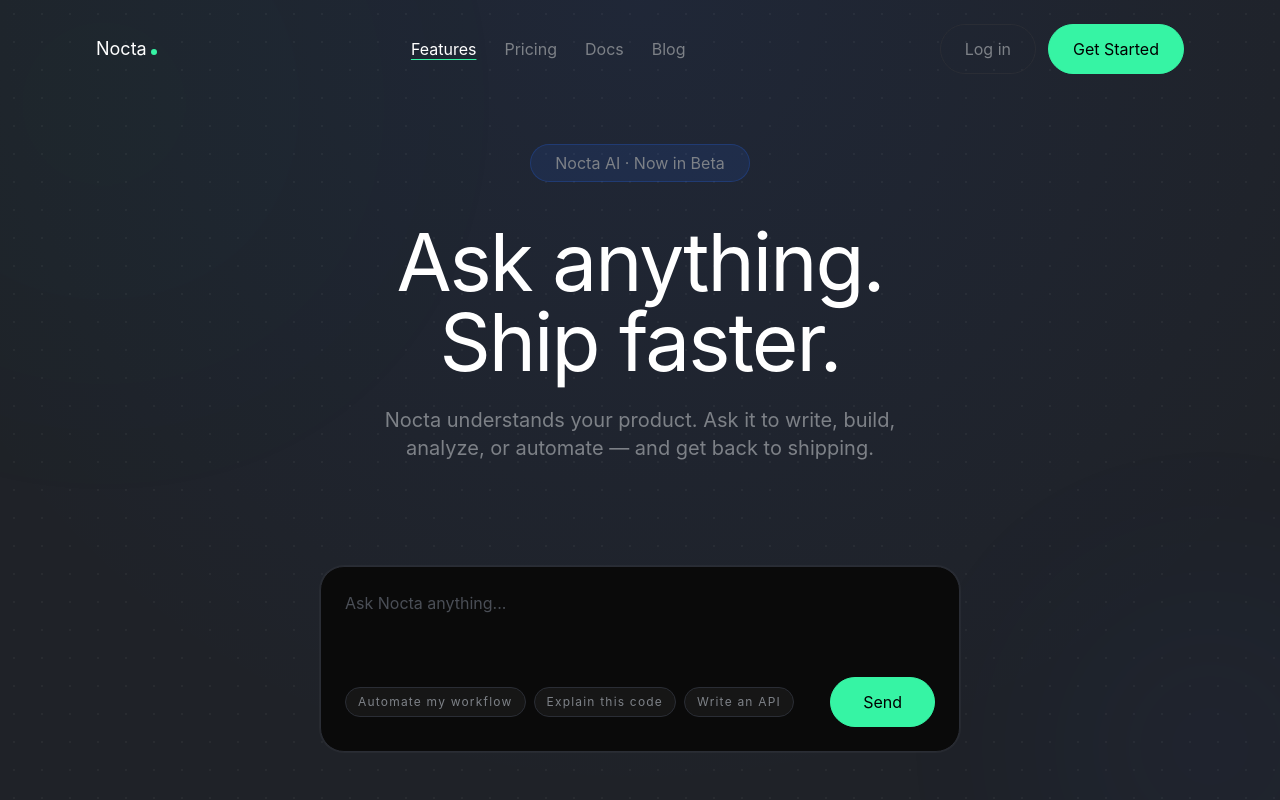
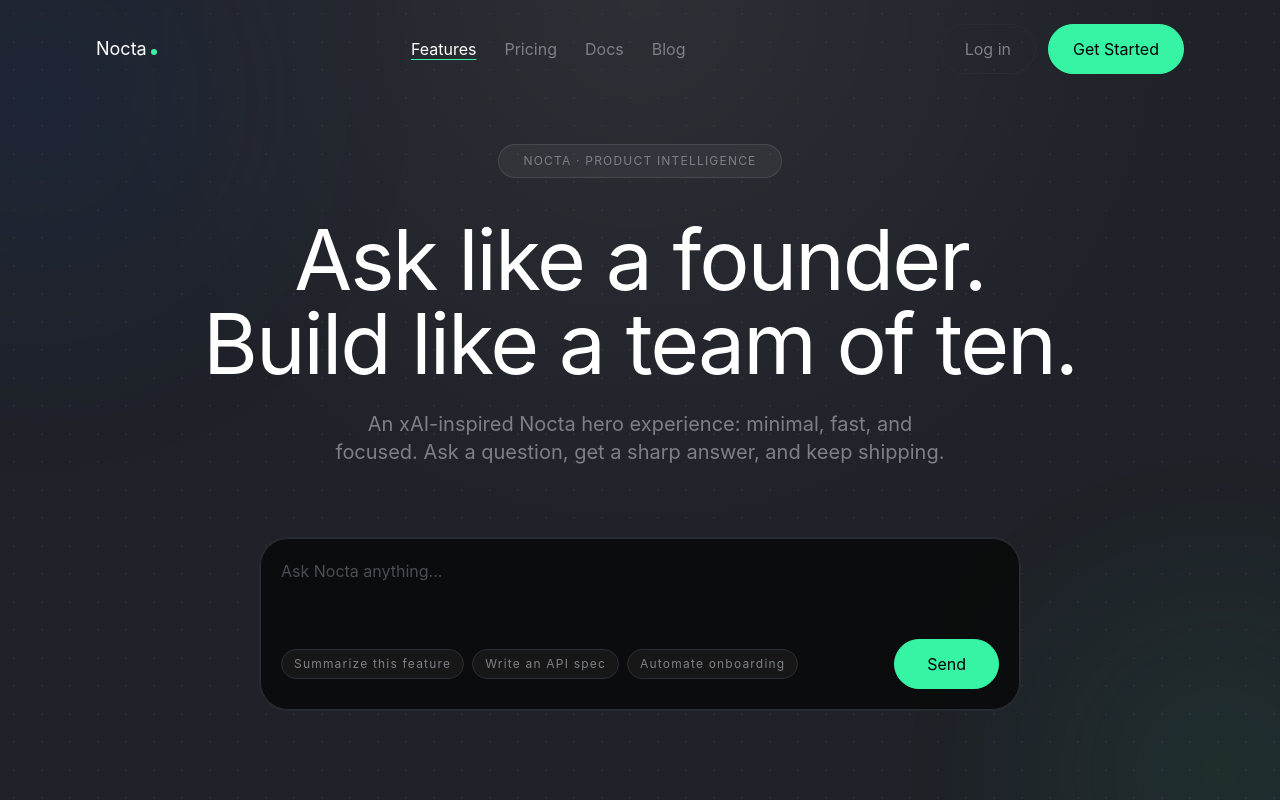
Before and after one commit to Shre202002/Nocta, a Next.js app: page / in a window 1280 px wide. Shown: the top 800 px of the page. Built offline with nearby package versions, Linux system fonts and the light colour scheme.

Commit message:
Refine landing hero to xAI-like minimal style

```diff
--- a/src/components/landing/Hero.tsx
+++ b/src/components/landing/Hero.tsx
@@ -1,12 +1,11 @@
 'use client';
 
 import { useEffect, useMemo, useRef, useState, type KeyboardEvent } from 'react';
-import { Badge } from '@/components/ui/Badge';
 import { Button } from '@/components/ui/Button';
-import { Reveal, usePrefersReducedMotion } from './motion';
+import { usePrefersReducedMotion } from './motion';
 
 type Msg = { role: 'user' | 'assistant'; content: string };
-const SUGGESTIONS = ['Automate my workflow', 'Explain this code', 'Write an API'];
+const QUICK_PROMPTS = ['Summarize this feature', 'Write an API spec', 'Automate onboarding'];
 const MAX_MESSAGES = 5;
 
 export function Hero() {
@@ -25,12 +24,15 @@ export function Hero() {
 
   const sendMessage = async () => {
     if (!input.trim() || loading || limitReached) return;
+
     const userMsg: Msg = { role: 'user', content: input.trim() };
     const updated = [...messages, userMsg];
+
     setMessages(updated);
     setInput('');
     setMsgCount((prev) => prev + 1);
     setLoading(true);
+
     try {
       const res = await fetch('/api/landing-chat', {
         method: 'POST',
@@ -38,7 +40,7 @@ export function Hero() {
         body: JSON.stringify({ messages: updated }),
       });
       const data = await res.json();
-      setMessages((prev) => [...prev, { role: 'assistant', content: data.reply ?? 'Ready for the next one.' }]);
+      setMessages((prev) => [...prev, { role: 'assistant', content: data.reply ?? 'Ready when you are.' }]);
     } catch {
       setMessages((prev) => [...prev, { role: 'assistant', content: 'Something went wrong. Try again.' }]);
     } finally {
@@ -53,29 +55,42 @@ export function Hero() {
     }
   };
 
-  const orbsClass = useMemo(() => (reduced ? '' : 'animate-orb-pulse'), [reduced]);
+  const orbClass = useMemo(() => (reduced ? '' : 'animate-orb-pulse'), [reduced]);
 
   return (
     <section className="relative min-h-screen overflow-hidden bg-[var(--color-bg)] px-6 pb-20 pt-36">
-      <div className="absolute inset-0 bg-[radial-gradient(circle_800px_at_50%_0%,rgba(37,99,235,0.08),transparent)]" />
-      <div className="absolute inset-0 bg-[radial-gradient(rgba(255,255,255,0.04)_1px,transparent_1px)] [background-size:28px_28px]" />
-      <div className={`pointer-events-none absolute -left-24 -top-24 h-[400px] w-[400px] rounded-full bg-[var(--color-accent)] opacity-4 blur-[160px] ${orbsClass}`} />
-      <div className={`pointer-events-none absolute -bottom-16 -right-20 h-[300px] w-[300px] rounded-full bg-[var(--color-accent-blue)] opacity-6 blur-[120px] ${orbsClass}`} />
+      <div className="absolute inset-0 bg-[radial-gradient(circle_900px_at_50%_0%,rgba(255,255,255,0.06),transparent_60%)]" />
+      <div className="absolute inset-0 bg-[radial-gradient(rgba(255,255,255,0.035)_1px,transparent_1px)] [background-size:28px_28px]" />
+      <div className={`pointer-events-none absolute left-[-140px] top-[-80px] h-[360px] w-[360px] rounded-full bg-[var(--color-accent-blue)] opacity-10 blur-[130px] ${orbClass}`} />
+      <div className={`pointer-events-none absolute bottom-[-110px] right-[-80px] h-[280px] w-[280px] rounded-full bg-[var(--color-accent)] opacity-10 blur-[120px] ${orbClass}`} />
 
-      <div className="relative mx-auto flex max-w-5xl flex-col items-center text-center">
-        <Reveal><Badge className="mb-10 border-[rgba(37,99,235,0.25)] bg-[rgba(37,99,235,0.12)] text-[16px] leading-6 tracking-normal text-[var(--color-text-secondary)]">Nocta AI · Now in Beta</Badge></Reveal>
-        <Reveal delay={70}><h1 className="mb-6 text-[48px] leading-[48px] tracking-[-1.2px] text-white md:text-[80px] md:leading-[80px] md:tracking-[-2px]">Ask anything.<br />Ship faster.</h1></Reveal>
-        <Reveal delay={140}><p className="mb-20 max-w-[520px] text-[20px] leading-7 text-[var(--color-text-secondary)]">Nocta understands your product. Ask it to write, build, analyze, or automate — and get back to shipping.</p></Reveal>
+      <div className="relative mx-auto flex max-w-4xl flex-col items-center text-center">
+        <p className="mb-10 rounded-[var(--radius-pill)] border border-white/10 bg-white/5 px-6 py-2 text-[12px] leading-4 tracking-[1.2px] text-[var(--color-text-secondary)]">
+          NOCTA · PRODUCT INTELLIGENCE
+        </p>
 
-        <div ref={listRef} className="no-scrollbar mb-6 flex max-h-[280px] w-full max-w-[640px] flex-col gap-6 overflow-y-auto text-left">
+        <h1 className="mb-6 text-[52px] leading-[54px] tracking-[-1.4px] text-white md:text-[84px] md:leading-[84px] md:tracking-[-2px]">
+          Ask like a founder.
+          <br />
+          Build like a team of ten.
+        </h1>
+
+        <p className="mb-12 max-w-[620px] text-[20px] leading-7 text-[var(--color-text-secondary)]">
+          An xAI-inspired Nocta hero experience: minimal, fast, and focused. Ask a question, get a sharp answer, and keep shipping.
+        </p>
+
+        <div ref={listRef} className="no-scrollbar mb-6 flex max-h-[280px] w-full max-w-[760px] flex-col gap-5 overflow-y-auto text-left">
           {messages.map((m, i) => (
-            <div key={`${m.role}-${i}`} className={m.role === 'user' ? 'ml-auto max-w-[80%]' : 'max-w-[80%]'}>
+            <div key={`${m.role}-${i}`} className={m.role === 'user' ? 'ml-auto max-w-[82%]' : 'max-w-[82%]'}>
               {m.role === 'assistant' && <p className="mb-1 text-[12px] leading-4 tracking-[1.2px] text-[var(--color-accent)]">Nocta</p>}
-              <div className={`${m.role === 'user' ? 'bg-[var(--color-accent-blue)]' : 'bg-[var(--color-surface)]'} rounded-[var(--radius-large)] px-6 py-4 text-[16px] leading-6 text-white`}>{m.content}</div>
+              <div className={`${m.role === 'user' ? 'bg-[var(--color-accent-blue)]' : 'bg-[var(--color-surface)]'} rounded-[20px] px-5 py-3 text-[16px] leading-6 text-white`}>
+                {m.content}
+              </div>
             </div>
           ))}
+
           {loading && (
-            <div className="max-w-[80%] rounded-[var(--radius-large)] bg-[var(--color-surface)] px-6 py-4">
+            <div className="max-w-[82%] rounded-[20px] bg-[var(--color-surface)] px-5 py-3">
               <div className="flex gap-1">
                 <span className="loading-dot" />
                 <span className="loading-dot [animation-delay:120ms]" />
@@ -85,20 +100,38 @@ export function Hero() {
           )}
         </div>
 
-        <div className="w-full max-w-[640px] rounded-[var(--radius-large)] border border-[var(--color-border-mid)] bg-[var(--color-deep-black)] p-6 shadow-[0_0_0_1px_rgba(255,255,255,0.04)]">
-          <textarea value={input} onChange={(e) => setInput(e.target.value)} onKeyDown={onKeyDown} placeholder="Ask Nocta anything..." className="min-h-14 max-h-40 w-full resize-none border-none bg-transparent text-[16px] leading-6 text-white outline-none placeholder:text-[var(--color-text-muted)]" />
-          <div className="mt-6 flex flex-col justify-between gap-4 md:flex-row md:items-center">
+        <div className="w-full max-w-[760px] rounded-[28px] border border-[var(--color-border-mid)] bg-[rgba(10,10,10,0.88)] p-5 shadow-[0_0_0_1px_rgba(255,255,255,0.04)] backdrop-blur-sm">
+          <textarea
+            value={input}
+            onChange={(e) => setInput(e.target.value)}
+            onKeyDown={onKeyDown}
+            placeholder="Ask Nocta anything..."
+            className="min-h-[58px] max-h-40 w-full resize-none border-none bg-transparent text-[16px] leading-6 text-white outline-none placeholder:text-[var(--color-text-muted)]"
+          />
+
+          <div className="mt-4 flex flex-col gap-3 md:flex-row md:items-center md:justify-between">
             <div className="flex flex-wrap gap-2">
-              {SUGGESTIONS.map((s) => (
-                <button key={s} onClick={() => setInput(s)} className="rounded-[var(--radius-pill)] border border-[var(--color-border-mid)] bg-white/5 px-3 py-1.5 text-[12px] leading-4 tracking-[1.2px] text-[var(--color-text-secondary)] transition duration-150 hover:border-[var(--color-accent)] hover:text-white">{s}</button>
+              {QUICK_PROMPTS.map((suggestion) => (
+                <button
+                  key={suggestion}
+                  onClick={() => setInput(suggestion)}
+                  className="rounded-[var(--radius-pill)] border border-[var(--color-border-mid)] bg-white/5 px-3 py-1.5 text-[12px] leading-4 tracking-[1.2px] text-[var(--color-text-secondary)] transition duration-150 hover:border-white/50 hover:text-white"
+                >
+                  {suggestion}
+                </button>
               ))}
             </div>
-            <Button onClick={() => void sendMessage()} disabled={!input.trim() || loading || limitReached} className="px-8">Send</Button>
+
+            <Button onClick={() => void sendMessage()} disabled={!input.trim() || loading || limitReached} className="px-8">
+              Send
+            </Button>
           </div>
         </div>
 
         {limitReached && (
-          <a href="#pricing" className="mt-6 rounded-[var(--radius-pill)] border border-[var(--color-accent)] px-6 py-2 text-[16px] leading-6 text-[var(--color-accent)]">Chat limit reached — Sign up to continue →</a>
+          <a href="#pricing" className="mt-5 rounded-[var(--radius-pill)] border border-[var(--color-accent)] px-6 py-2 text-[16px] leading-6 text-[var(--color-accent)]">
+            Chat limit reached — Sign up to continue →
+          </a>
         )}
       </div>
     </section>
```
